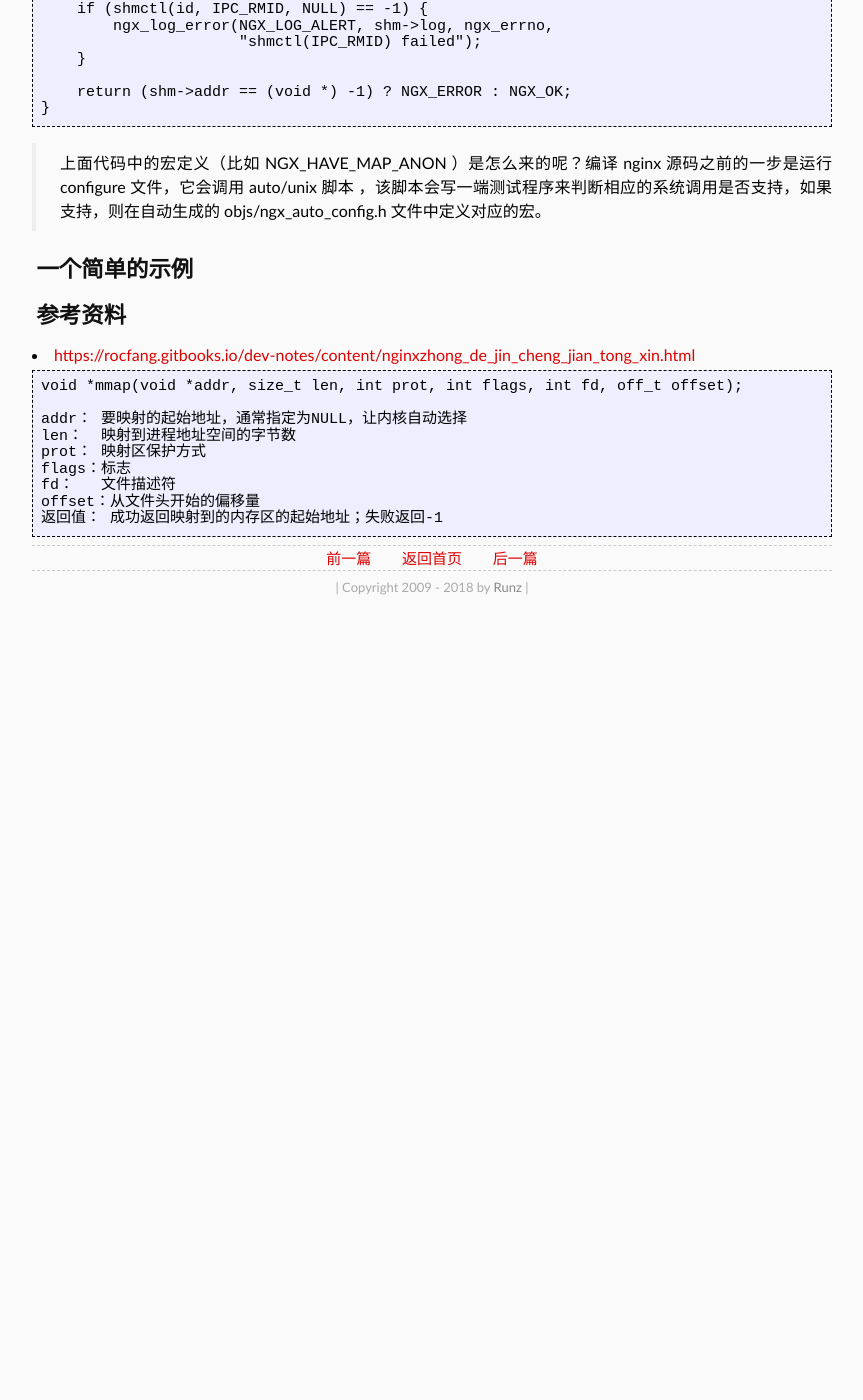
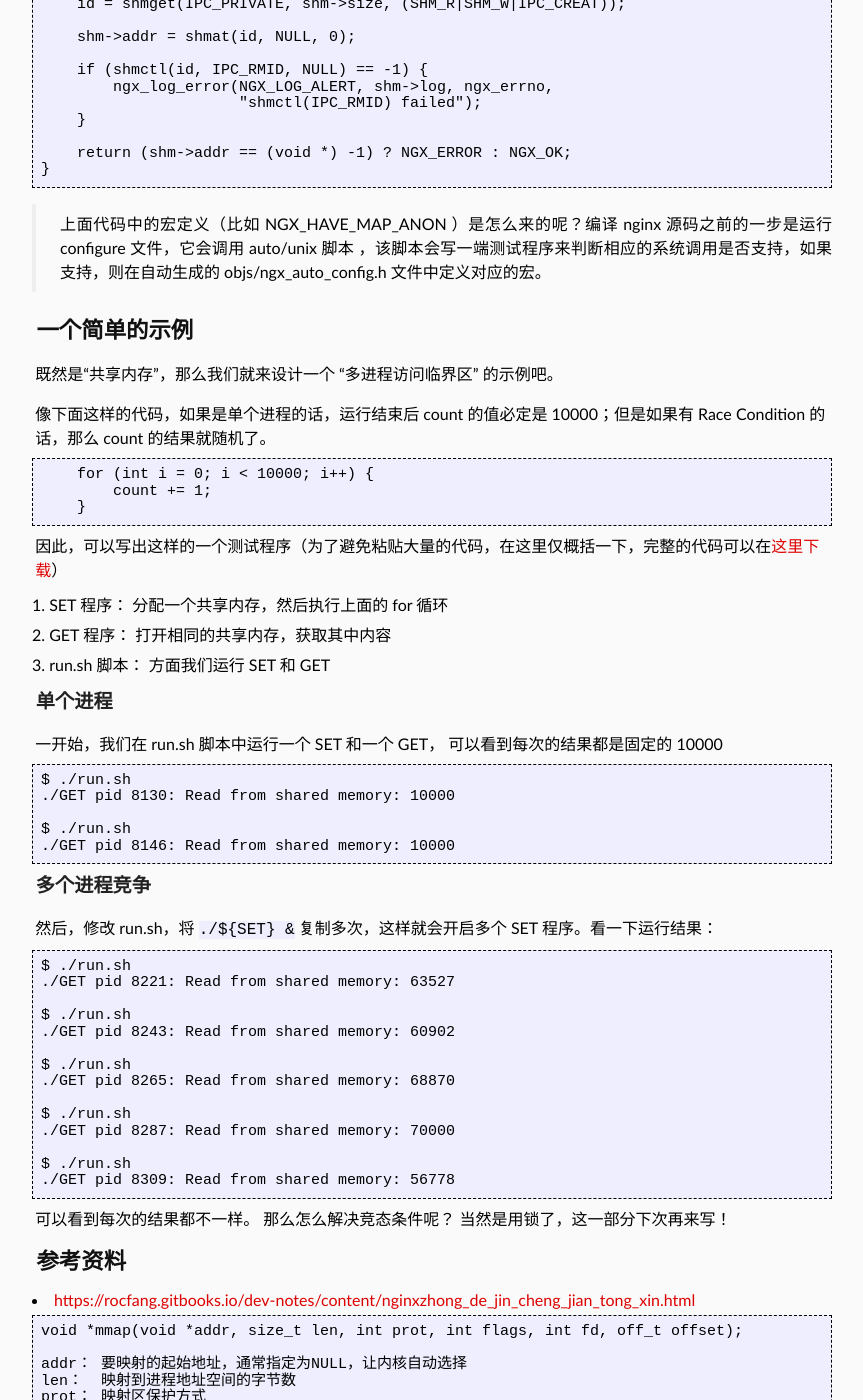
Before and after one commit to shaman7036/runzhen.github.io, a Jekyll site: the page built from _posts/2018-09-04-share-memory.md, in a window 1280 px wide and 1400 px high, scrolled down 1625 px. Shown: the whole window, without its empty margins (208-1071 px from the left). Built offline with Jekyll 4.4.1, drawn with Linux system fonts in a browser that asks for light colours; some web fonts are replaced; comment, search, counter and statistics services are not loaded; before the commit the page ends 2255 px from its top, so only the background shows below that.

Commit message:
share-mem

````diff
--- a/_posts/2018-09-04-share-memory.md
+++ b/_posts/2018-09-04-share-memory.md
@@ -93,8 +93,53 @@ ngx_shm_alloc(ngx_shm_t *shm)
 
 ## 一个简单的示例
 
+既然是“共享内存”，那么我们就来设计一个 “多进程访问临界区” 的示例吧。
 
+像下面这样的代码，如果是单个进程的话，运行结束后 count 的值必定是 10000；但是如果有 Race Condition 的话，那么 count 的结果就随机了。
+```
+    for (int i = 0; i < 10000; i++) {
+        count += 1;
+    }
+```
 
+因此，可以写出这样的一个测试程序（为了避免粘贴大量的代码，在这里仅概括一下，完整的代码可以在[这里下载](https://gist.github.com/runzhen/8f8705148be3e97771946ed32d04e0a5)）
+
+1. SET 程序： 分配一个共享内存，然后执行上面的 for 循环
+2. GET 程序： 打开相同的共享内存，获取其中内容
+3. run.sh 脚本： 方面我们运行 SET 和 GET
+
+### 单个进程
+一开始，我们在 run.sh 脚本中运行一个 SET 和一个 GET， 可以看到每次的结果都是固定的 10000
+
+```
+$ ./run.sh
+./GET pid 8130: Read from shared memory: 10000
+
+$ ./run.sh
+./GET pid 8146: Read from shared memory: 10000
+```
+
+### 多个进程竞争
+然后，修改 run.sh，将 `./${SET} &` 复制多次，这样就会开启多个 SET 程序。看一下运行结果：
+
+```
+$ ./run.sh
+./GET pid 8221: Read from shared memory: 63527
+
+$ ./run.sh
+./GET pid 8243: Read from shared memory: 60902
+
+$ ./run.sh
+./GET pid 8265: Read from shared memory: 68870
+
+$ ./run.sh
+./GET pid 8287: Read from shared memory: 70000
+
+$ ./run.sh
+./GET pid 8309: Read from shared memory: 56778
+```
+
+可以看到每次的结果都不一样。 那么怎么解决竞态条件呢？ 当然是用锁了，这一部分下次再来写！
 
 ## 参考资料
 
````
